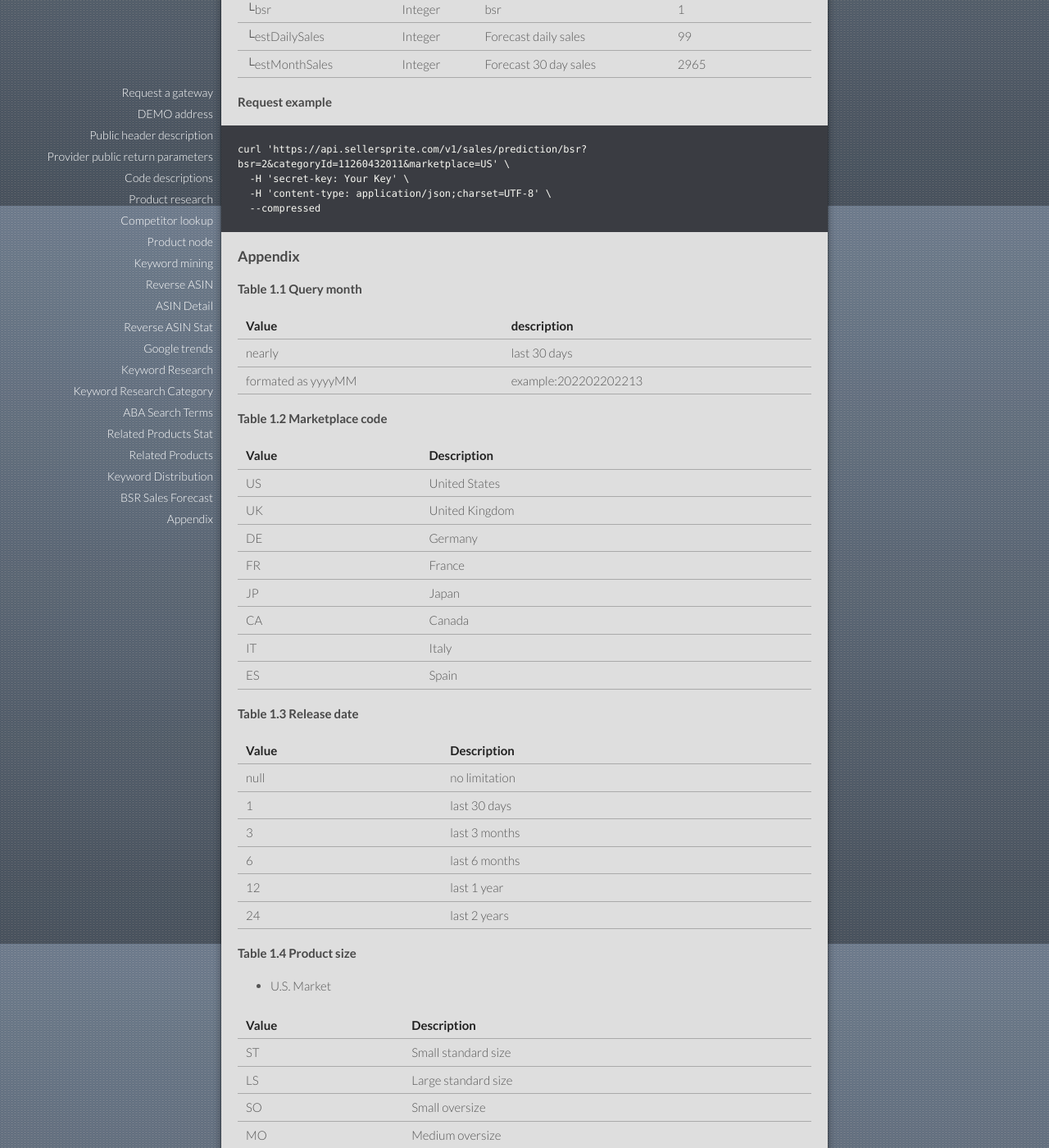
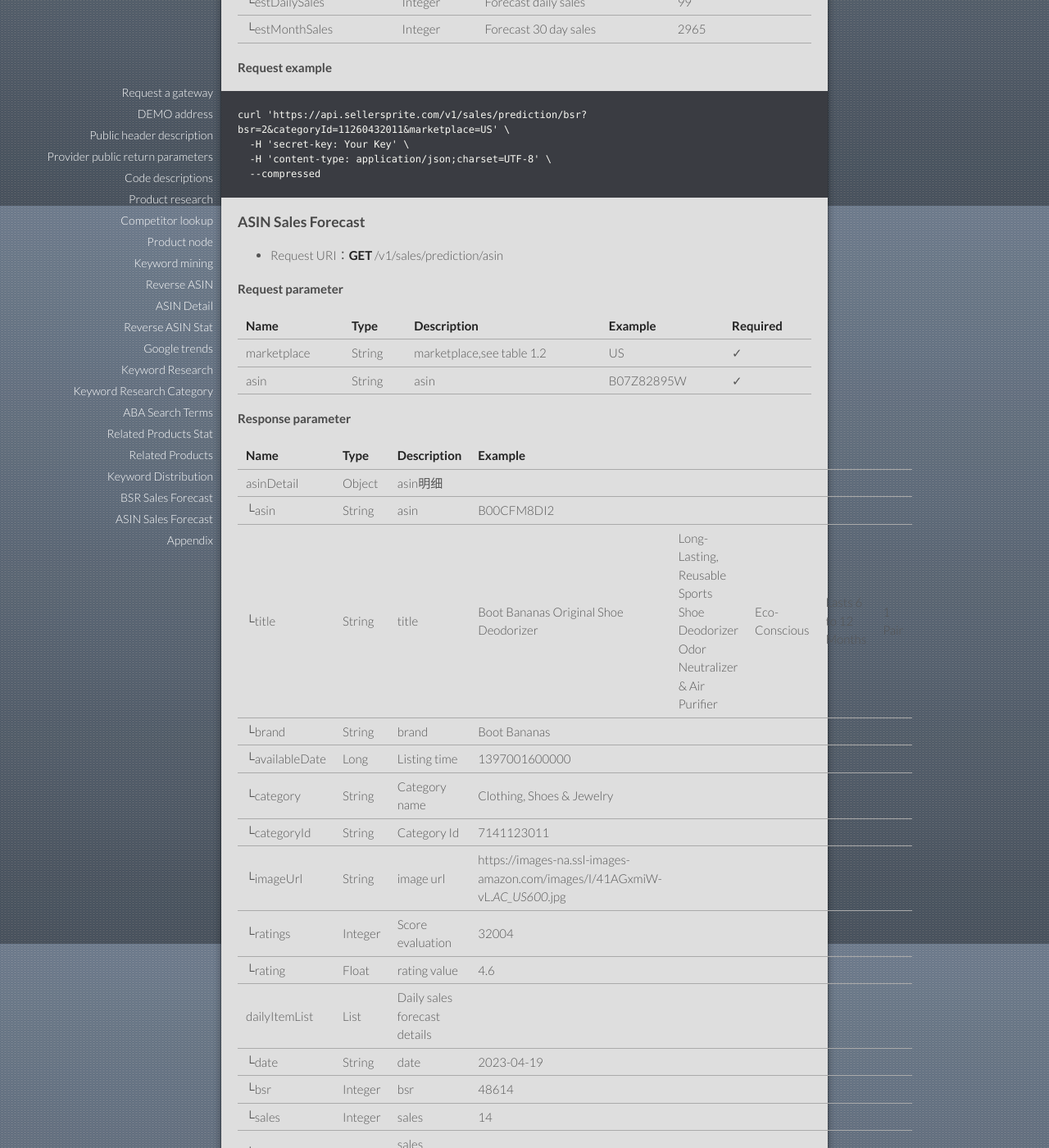
Before and after one commit to sellersprite/sellersprite.github.io, a Jekyll site: the page built from index.md, in a window 1280 px wide and 1400 px high, scrolled down 32149 px. Shown: the whole window at 82% size. Built offline with Jekyll 4.4.1, drawn with Linux system fonts in a browser that asks for light colours; our own code applies the rules of GitHub Pages for plain Markdown files; some of the changed text lies outside the part shown.

Commit message:
Update index.md

````diff
--- a/index.md
+++ b/index.md
@@ -223,8 +223,6 @@ curl 'https://api.sellersprite.com/v1/product/competitor-lookup' \
 --data-raw $'{"marketplace": "US",\n "brand":"Gorilla Grip"\n }' \
 --compressed
 ```
-
-###
 
 ### Product node
 
@@ -1002,6 +1000,53 @@ bsr=2&categoryId=11260432011&marketplace=US' \
   -H 'content-type: application/json;charset=UTF-8' \
   --compressed
 ```
+### ASIN Sales Forecast
+
+* Request URI：**GET** /v1/sales/prediction/asin
+
+#### Request parameter
+
+| Name            | Type         | Description                       | Example       | Required |
+| ----------------- | -------------- | ---------------------------------- | ----------------- | -------------- |
+| marketplace | String   | marketplace,see table 1.2                 | US          | ✓       |
+| asin          | String  | asin                                    | B07Z82895W | ✓       |
+
+#### Response parameter
+
+| Name              | Type             | Description              | Example                                                                                |
+| ------------------- | ------------------ | -------------------------- | --------------------------------------------------------------------------------- |
+| asinDetail      | Object  | asin明细       |                                                                                                                                                                               |
+| --------------------- | ------------- | -------------------- | ------------------------------------------------------------------------------------- |
+| └asin          | String  | asin           | B00CFM8DI2                                                                                                                                                                |
+| └title         | String  | title           | Boot Bananas Original Shoe Deodorizer | Long-Lasting, Reusable Sports Shoe Deodorizer Odor Neutralizer & Air Purifier | Eco-Conscious | Lasts 6 to 12 Months | 1 Pair |
+| └brand         | String  | brand           | Boot Bananas                                                                                                                                                              |
+| └availableDate | Long    | Listing time       | 1397001600000                                                                                                                                                             |
+| └category      | String  | Category name      | Clothing, Shoes & Jewelry                                                                                                                                                 |
+| └categoryId    | String  | Category  Id| 7141123011                                                                                                                                                                |
+| └imageUrl      | String  | image url        | https://images-na.ssl-images-amazon.com/images/I/41AGxmiW-vL._AC_US600_.jpg                                                                                               |
+| └ratings       | Integer | Score evaluation         | 32004                                                                                                                                                                     |
+| └rating        | Float   | rating value        | 4.6                                                                                                                                                                       |
+| dailyItemList   | List    | Daily sales forecast details |                                                                                                                                                                               |
+| └date          | String  | date           | 2023-04-19                                                                                                                                                                |
+| └bsr           | Integer | bsr            | 48614                                                                                                                                                                     |
+| └sales         | Integer | sales           | 14                                                                                                                                                                        |
+| └amount        | Float   | sales volume          | 200                                                                                                                                                                       |
+| └price         | Float   | price           | 20                                                                                                                                                                        |
+| monthItemList   | List    | Monthly Sales Forecast Details |                                                                                                                                                                               |
+| └date          | String  | date           | 2023-04                                                                                                                                                                   |
+| └sales         | Integer | sales           | 14                                                                                                                                                                        |
+| └amount        | Float   | sales volume | 200                                                                                                                                                                       |
+| └price         | Float   | price           | 20                                                                                                                                                                        |
+
+#### Request example
+
+```
+curl 'https://api.sellersprite.com/v1/sales/prediction/asin?
+asin=B08C7HDF1F&marketplace=US' \
+  -H 'secret-key: You Key' \
+  -H 'content-type: application/json;charset=UTF-8' \
+  --compressed
+```
 
 ### Appendix
 
````
